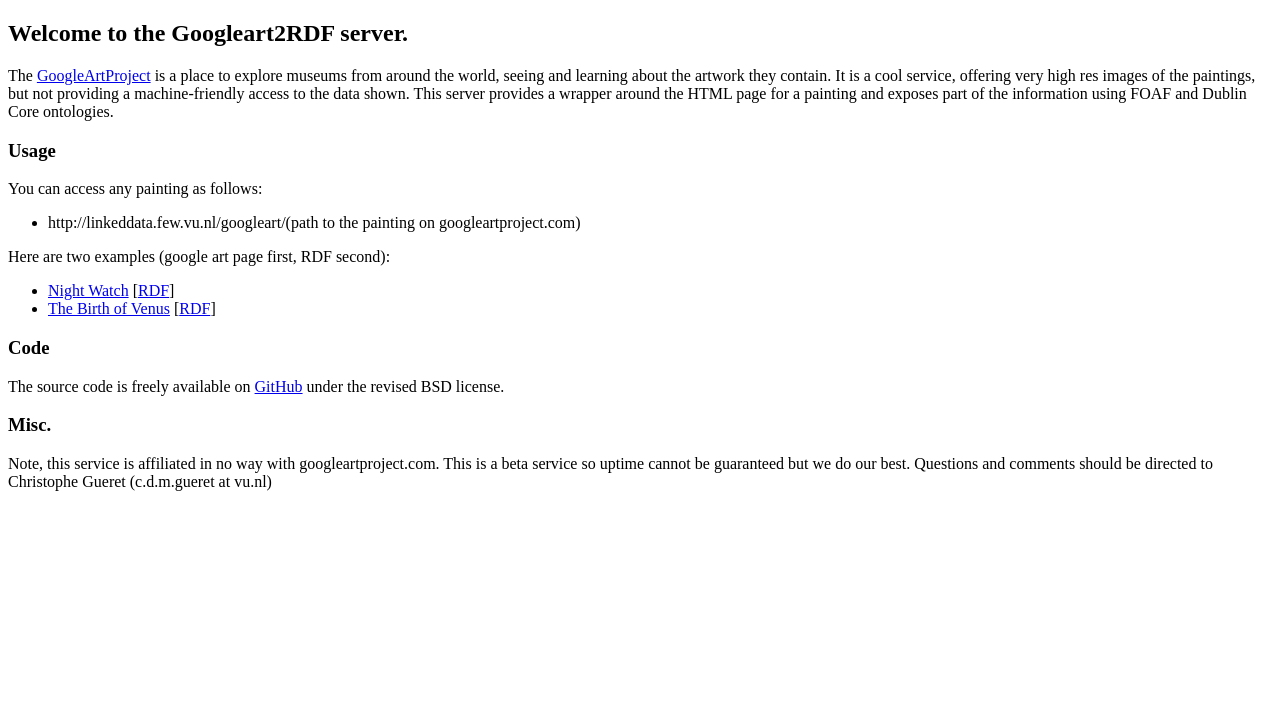
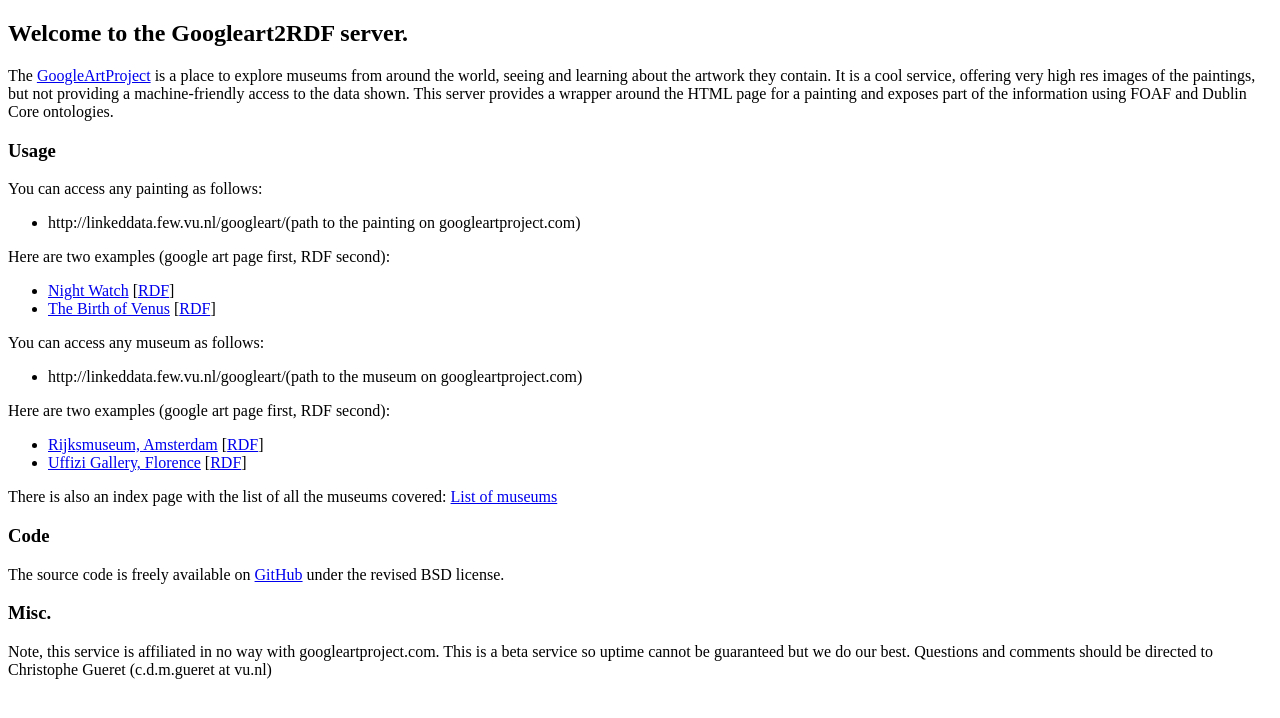
Before and after one commit to cgueret/GoogleArt-wrapper, a plain HTML site: page src/index.html in a window 1280 px wide. Drawn offline with Linux system fonts and the light colour scheme.

Commit message:
Updated homepage

```diff
--- a/src/index.html
+++ b/src/index.html
@@ -23,7 +23,17 @@ a painting and exposes part of the information using FOAF and Dublin Core ontolo
 	<li><a href="http://www.googleartproject.com/museums/rijks/night-watch">Night Watch</a> [<a href="./museums/rijks/night-watch">RDF</a>]</li>
 	<li><a href="http://www.googleartproject.com/museums/uffizi/the-birth-of-venus">The Birth of Venus</a> [<a href="./museums/uffizi/the-birth-of-venus">RDF</a>]</li>
 </ul>
+<p>You can access any museum as follows:</p>
+<ul>
+	<li>http://linkeddata.few.vu.nl/googleart/(path to the museum on googleartproject.com)
+</ul>
+<p>Here are two examples (google art page first, RDF second):</p>
+<ul>
+	<li><a href="http://www.googleartproject.com/museums/rijks">Rijksmuseum, Amsterdam</a> [<a href="./museums/rijks">RDF</a>]</li>
+	<li><a href="http://www.googleartproject.com/museums/uffizi">Uffizi Gallery, Florence</a> [<a href="./museums/uffizi">RDF</a>]</li>
+</ul>
 
+<p>There is also an index page with the list of all the museums covered: <a href="./index.rdf">List of museums</a></p>
 
 <h3>Code</h3>
 The source code is freely available on <a href="https://github.com/cgueret/GoogleArt-wrapper">GitHub</a> under the revised BSD license.
```
